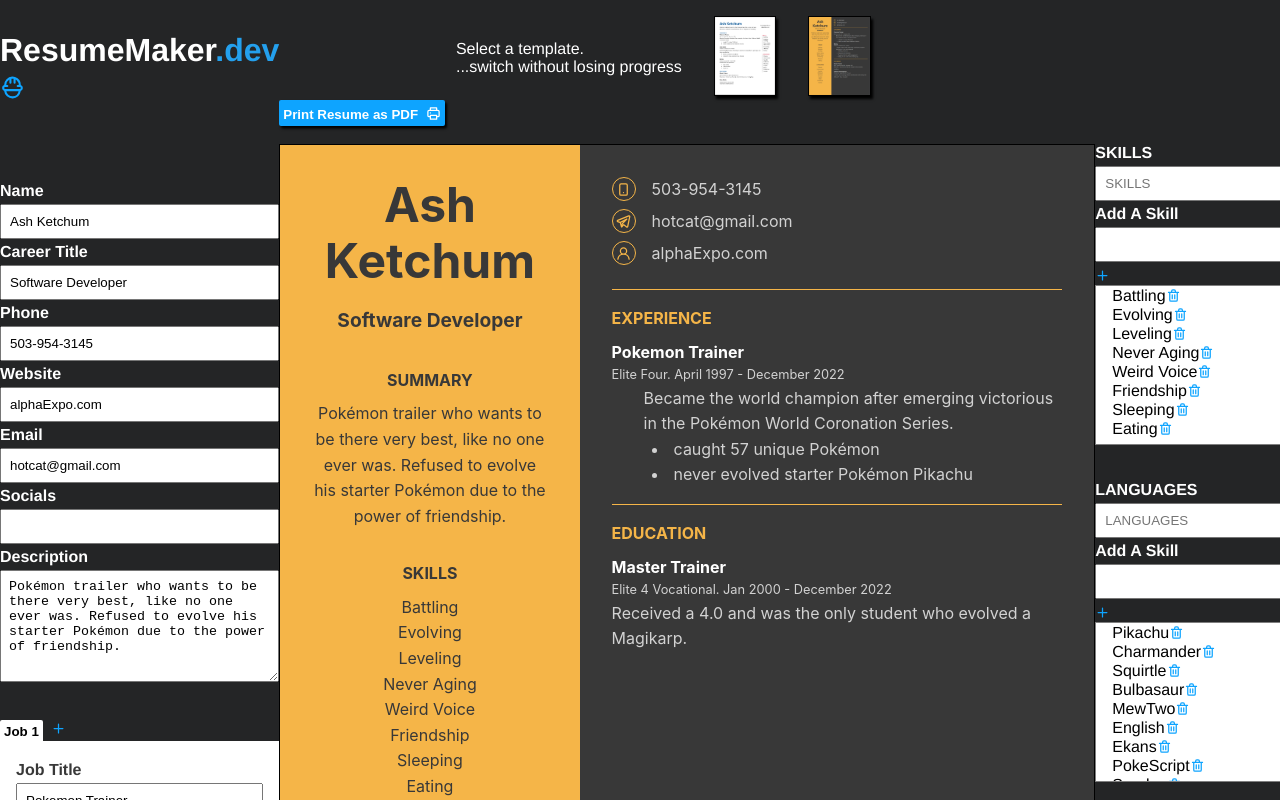
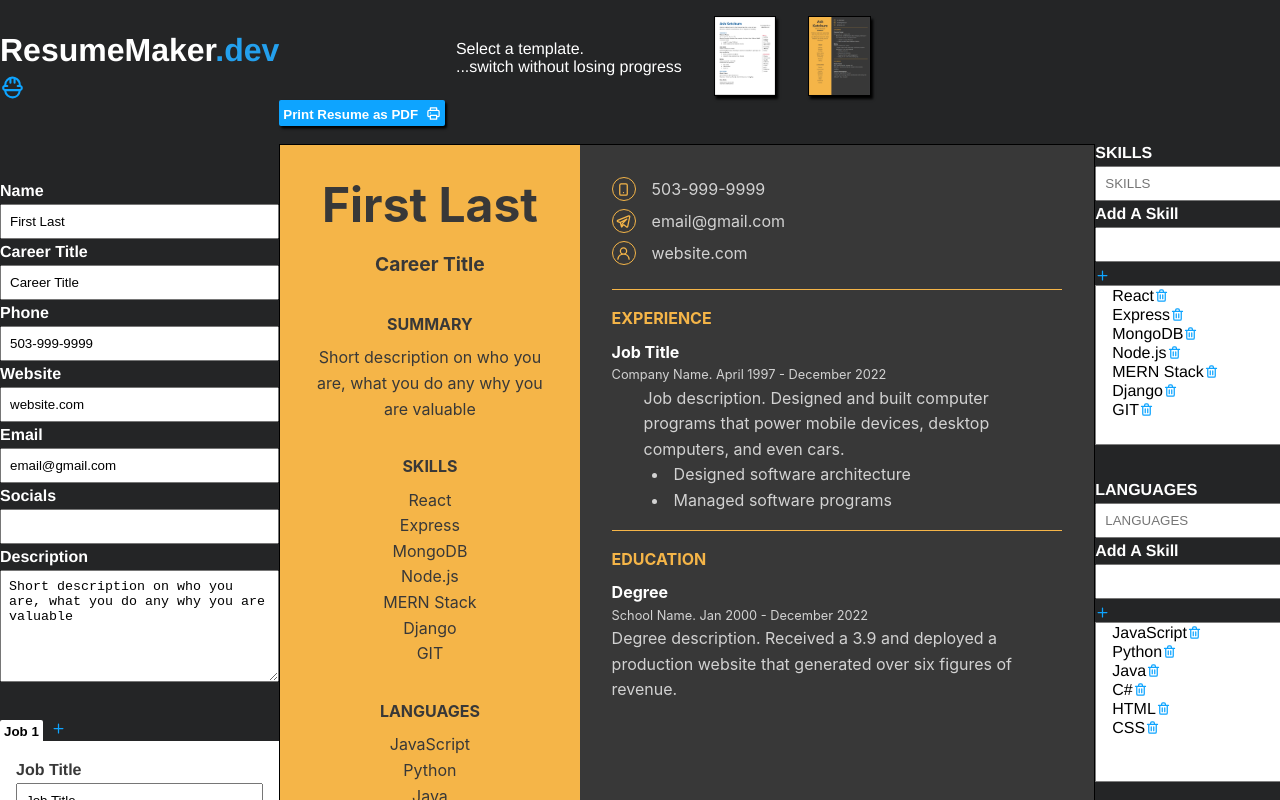
Before and after one commit to ChimentiMatt/Resume_Builder, a React (Create React App) app: page / in a window 1280 px wide. Shown: the top 800 px of the page. Built offline with nearby package versions, Linux system fonts and the light colour scheme.

Commit message:
changed dummy data and a small bug

```diff
--- a/src/components/Home.jsx
+++ b/src/components/Home.jsx
@@ -15,22 +15,22 @@ import { UilConstructor } from '@iconscout/react-unicons'
 
 const Home = () => {
     const [template, setTemplate] = useState(2)
-    const [name, setName] = useState("Ash Ketchum")
-    const [careerTitle, setCareerTitle] = useState('Software Developer')
-    const [phone, setPhone] = useState('503-954-3145')
-    const [description, setDescription] = useState('Pokémon trailer who wants to be there very best, like no one ever was. Refused to evolve his starter Pokémon due to the power of friendship.')
-    const [email, setEmail] = useState('hotcat@gmail.com')
-    const [website, setWebsite] = useState('alphaExpo.com')
+    const [name, setName] = useState("First Last ")
+    const [careerTitle, setCareerTitle] = useState('Career Title')
+    const [phone, setPhone] = useState('503-999-9999')
+    const [description, setDescription] = useState('Short description on who you are, what you do any why you are valuable')
+    const [email, setEmail] = useState('email@gmail.com')
+    const [website, setWebsite] = useState('website.com')
     const [socials, setSocials] = useState('')
 
     const [objId, setObjId] = useState(0)
     const [currentTab, setCurrentTab] = useState(0)
     const [jobs, setJobs] = useState([{
         id: 0,
-        jobTitle: 'Pokemon Trainer',
-        company: 'Elite Four',
-        jobDescription: 'Became the world champion after emerging victorious in the Pokémon World Coronation Series.',
-        tasks: ['caught 57 unique Pokémon', 'never evolved starter Pokémon Pikachu'],
+        jobTitle: 'Job Title',
+        company: 'Company Name',
+        jobDescription: 'Job description. Designed and built computer programs that power mobile devices, desktop computers, and even cars. ',
+        tasks: ['Designed software architecture', 'Managed software programs'],
         startDate: 'April 1997',
         endDate: 'December 2022'
     }])
@@ -39,20 +39,20 @@ const Home = () => {
 
     const [currentEducationTab, setCurrentEducationTab] = useState(0)
     const [education, setEducation] = useState([{
-        degree: 'Master Trainer',
-        university: 'Elite 4 Vocational',
+        degree: 'Degree',
+        university: 'School Name',
         startDate: 'Jan 2000',
         endDate: 'December 2022',
-        description: 'Received a 4.0 and was the only student who evolved a Magikarp.'
+        description: 'Degree description. Received a 3.9 and deployed a production website that generated over six figures of revenue.'
     }])
 
     const [skills1Name, setSkills1Name] = useState('SKILLS')
     const [buildSkill, setBuildSkill] = useState('')
-    const [skills, setSkills] = useState(['Battling', 'Evolving', 'Leveling', 'Never Aging', 'Weird Voice', 'Friendship', 'Sleeping', 'Eating'])
+    const [skills, setSkills] = useState(['React', 'Express', 'MongoDB', 'Node.js', 'MERN Stack', 'Django', 'GIT'])
 
     const [skills2Name, setSkills2Name] = useState('LANGUAGES')
     const [buildSecondarySkill, setBuildSecondarySkill] = useState('')
-    const [secondarySkill, setSecondarySkill] = useState(['Pikachu', 'Charmander', 'Squirtle', 'Bulbasaur', 'MewTwo', 'English', 'Ekans', 'PokeScript', 'Snorlax'])
+    const [secondarySkill, setSecondarySkill] = useState(['JavaScript', 'Python', 'Java', 'C#', 'HTML', 'CSS'])
 
 
     const addSkill = (event) => {
@@ -78,7 +78,7 @@ const Home = () => {
             id : objId,
             jobTitle: 'Barista',
             company: 'Starbucks',
-            jobDescription: 'Baristas are the face of Starbucks. They are an important part of our customers days, and experts in handcrafting delicious, perfect beverages. Baristas personally connect and create moments that make a difference and work together to create a welcoming store environment.',
+            jobDescription: 'Baristas are the face of Starbucks. They are an important part of our customers days, and experts in handcrafting delicious, perfect beverages.',
             tasks: [' making quality beverages', 'speciality drinks'],
             startDate: 'Jan 2000',
             endDate: 'December 2022'
@@ -92,11 +92,11 @@ const Home = () => {
 
     const addEducation = (targetId) => {
         setEducation(current => [...current, {
-            degree: 'Geology',
-            university: 'UCLA',
+            degree: 'Degree',
+            university: 'School Name',
             startDate: 'Jan 2000',
             endDate: 'December 2022',
-            description: 'Received a 4.0 and was apply to apply my knowledge to rock type Pokemon in battle.'
+            description: 'Degree description. Received a BA of ... while earning a prestigious internship.'
         }])
 
         // used to update tab as a callback so state is already set
--- a/src/components/TemplateTwo.jsx
+++ b/src/components/TemplateTwo.jsx
@@ -75,12 +75,15 @@ const TemplateTwo = ({name, careerTitle, phone, description, email, website, soc
 
                 <div id='t2-right-column'>
                     <div id='t2-measuring-container'>
-                        <div className='t2-icon-row'>
-                            <div className='t2-icon-border'>
-                                <UilMobileAndroid size="15" color="#f5b548" />
+
+                        {phone &&
+                            <div className='t2-icon-row'>
+                                <div className='t2-icon-border'>
+                                    <UilMobileAndroid size="15" color="#f5b548" />
+                                </div>
+                                <p>{phone}</p>
                             </div>
-                            <p>{phone}</p>
-                        </div>
+                        }
 
                         {email &&
                             <div className='t2-icon-row'>
--- a/src/utility/AddJobs.jsx
+++ b/src/utility/AddJobs.jsx
@@ -8,7 +8,7 @@ const AddJobs = ({jobs, setJobs, job, id}) => {
     const [jobTitle, setJobTitle] = useState('')
     const [company, setCompany] = useState('')
     const [jobDescription, setJobDescription] = useState('')
-    const [tasks, setTasks] = useState(['caught all 150','never evolved starter pokemon'])
+    const [tasks, setTasks] = useState(['Designed software architecture','Managed software programs'])
     const [buildTask, setBuildTask] = useState('')
     const [startDate, setStartDate] = useState('')
     const [endDate, setEndDate] = useState('')
```
